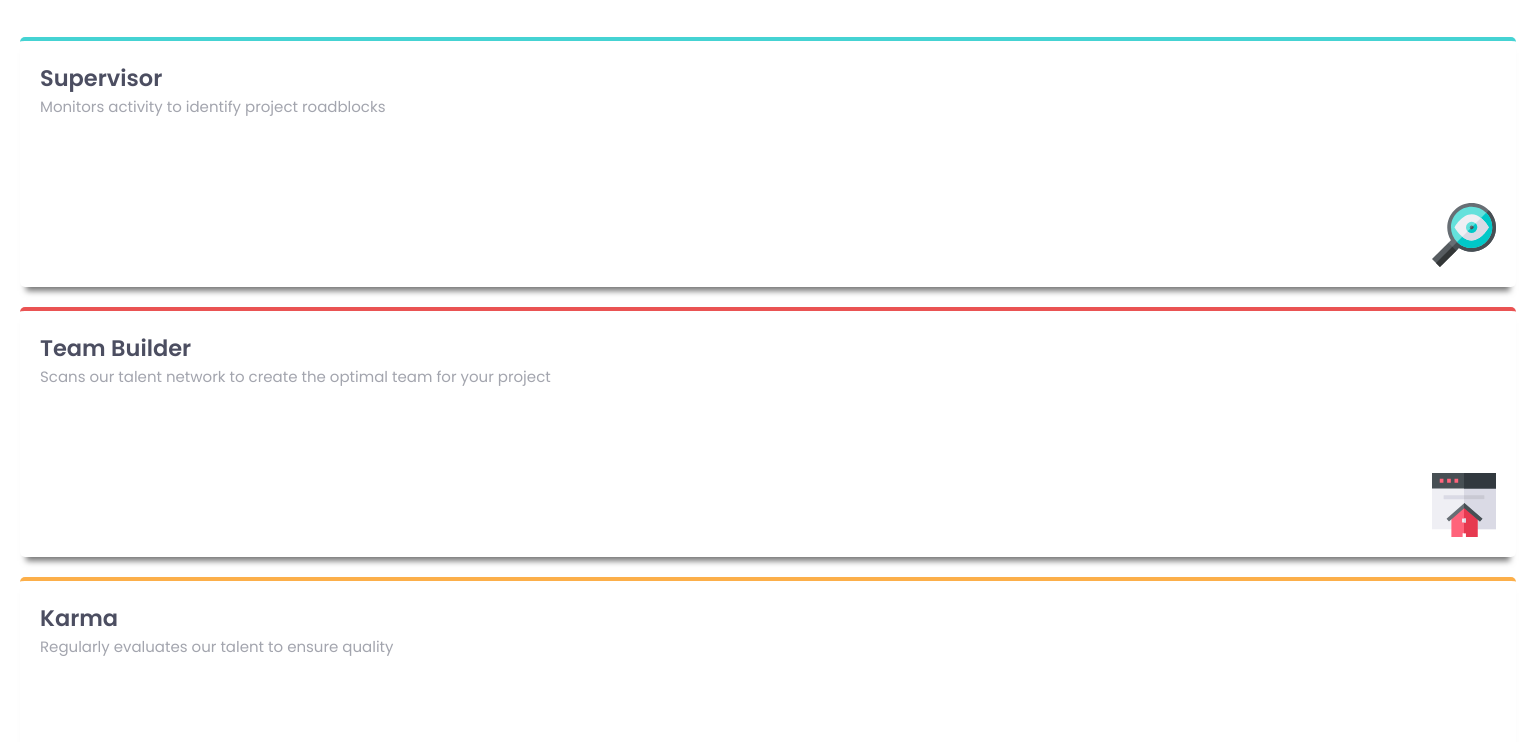
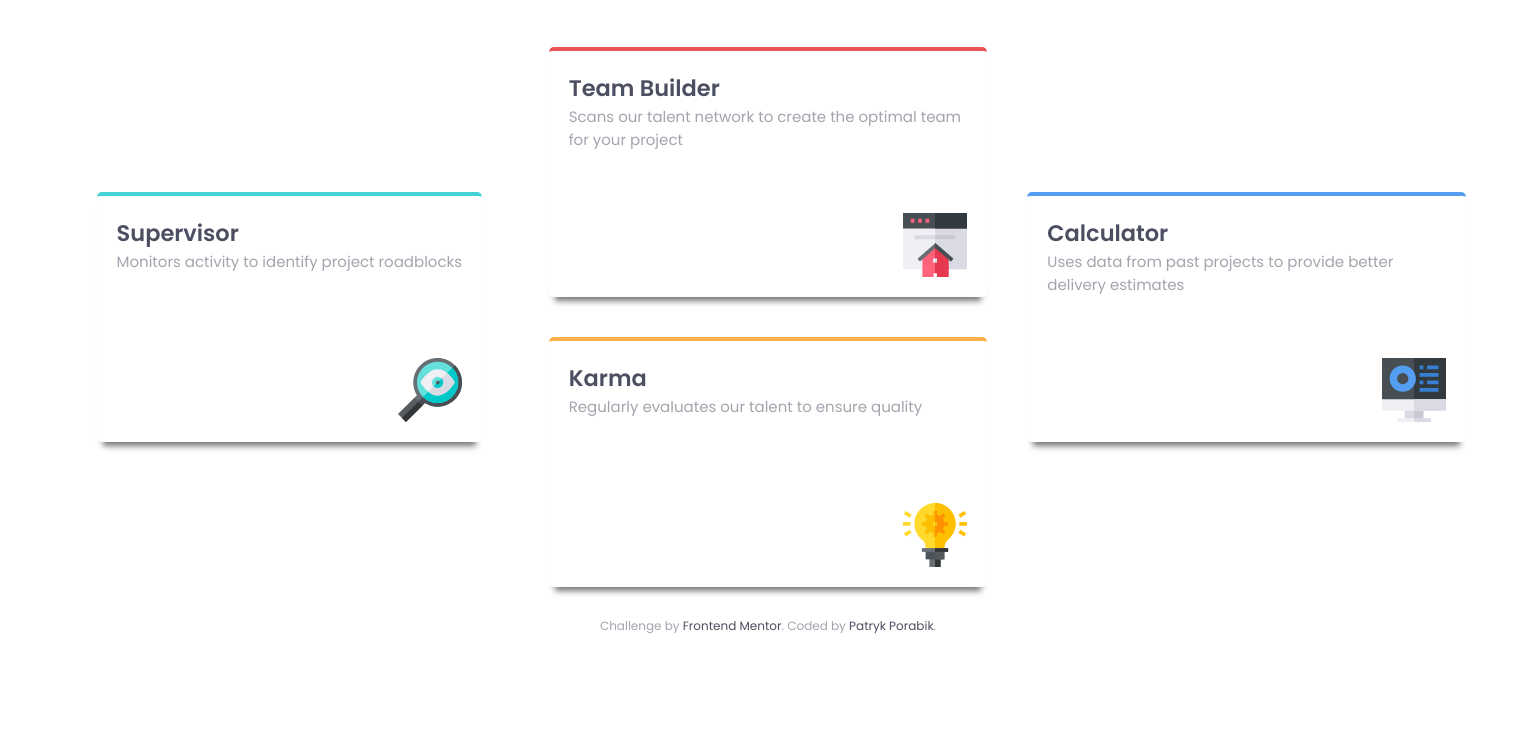
Before and after one commit to PatrykPorabik/four_frontend_mentor, a plain HTML site: page index.html in a window 1536 px wide. Shown: the part 144-886 px from the top of the page. After the commit the page ends 800 px from the top, so only its background shows below. Drawn offline with Linux system fonts and the light colour scheme.

Commit message:
add desktop design

```diff
--- a/index.html
+++ b/index.html
@@ -22,10 +22,13 @@
       to ensure that your project is successful</p>
   </header>
   <main class="main">
+    <div class="single-container">
       <div class="card card--cyan">
         <h2 class="card__title">Supervisor</h2>
         <span class="card__paragraph">Monitors activity to identify project roadblocks</span>
       </div>
+    </div>
+    <div class="double-container">
       <div class="card card--red">
         <h2 class="card__title">Team Builder</h2>
         <span class="card__paragraph">Scans our talent network to create the optimal team for your project</span>
@@ -34,15 +37,19 @@
         <h2 class="card__title">Karma</h2>
         <span class="card__paragraph">Regularly evaluates our talent to ensure quality</span>
       </div>
+    </div>
+    <div class="single-container">
       <div class="card card--blue">
         <h2 class="card__title">Calculator</h2>
         <span class="card__paragraph">Uses data from past projects to provide better delivery estimates</span>
+      </div>
     </div>
   </main>
 
   <footer class="footer">
     <p class="footer__paragraph">
-      Challenge by <a class="footer__link" href="https://www.frontendmentor.io?ref=challenge" target="_blank">Frontend Mentor</a>.
+      Challenge by <a class="footer__link" href="https://www.frontendmentor.io?ref=challenge" target="_blank">Frontend
+        Mentor</a>.
       Coded by <a class="footer__link" href="http://porabik.pl">Patryk Porabik</a>.
     </p>
   </footer>
--- a/scss/base/_main.scss
+++ b/scss/base/_main.scss
@@ -78,3 +78,24 @@ body {
         text-decoration: none;
     }
 }
+
+@media only screen and (min-width: 1440px) {
+    body {
+        margin: 10px 50px;
+    }
+    .main {
+        display: flex;
+    }
+    .single-container {
+        display: flex;
+        justify-content: center;
+        align-items: center;
+        width: 33.333%;
+    }
+    .double-container {
+        display: flex;
+        justify-content: center;
+        flex-direction: column;
+        width: 33.333%;
+    }
+}
```
Also changed, not shown: scss/style.css, 1 other file. Lines whose indentation alone changed are shown as unchanged.
